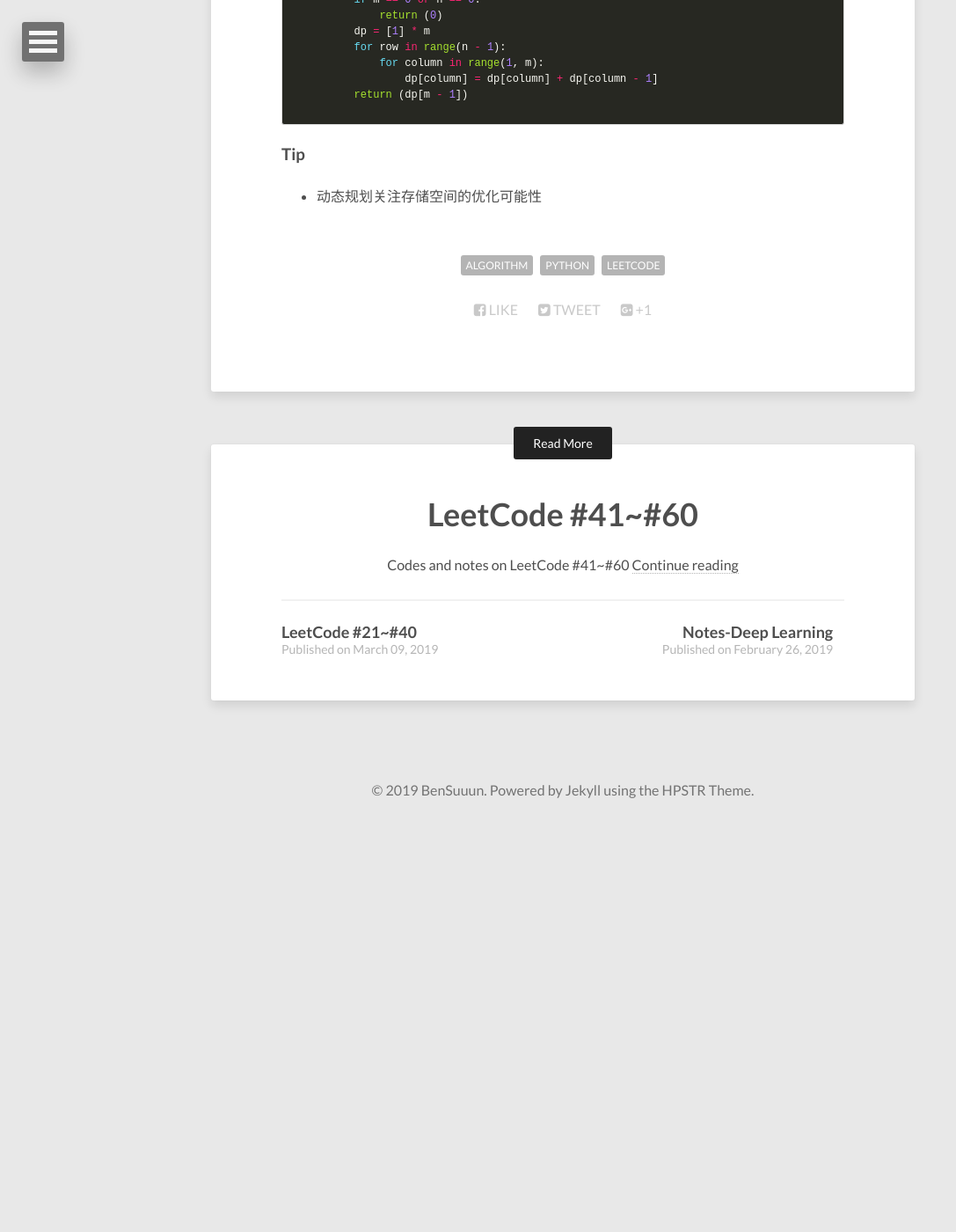
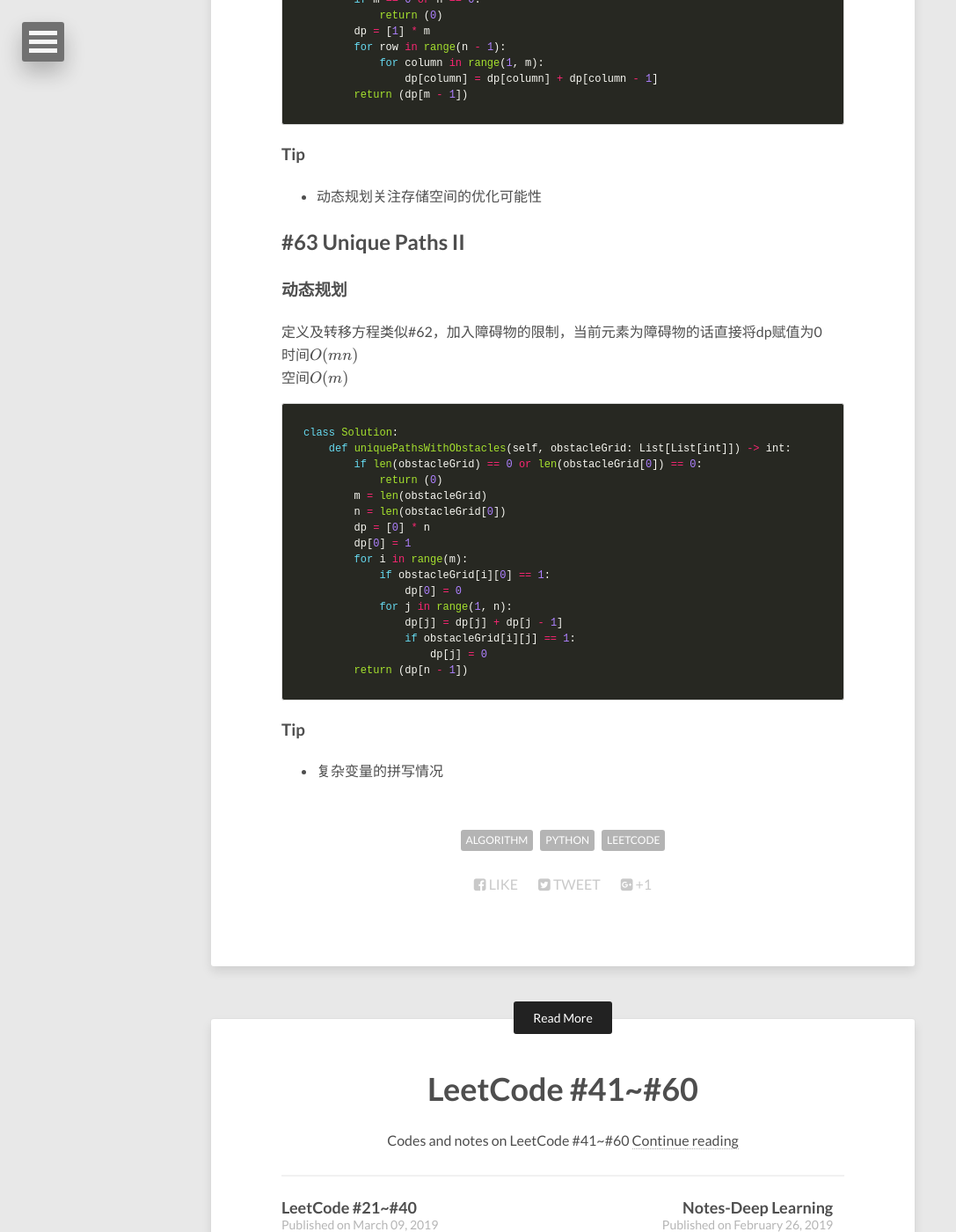
Before and after one commit to Wangbin-Sun/wangbin-sun.github.io, a Jekyll site: the page built from _posts/2019-04-18-leetcode-61-to-80.md, in a window 1280 px wide and 1400 px high, scrolled down 1685 px. Shown: the whole window at 88% size, without its empty margins (0-1087 px from the left). Built offline with Jekyll 4.4.1, drawn with Linux system fonts in a browser that asks for light colours; nearby versions of some CDN libraries; formulas are drawn with MathJax 3; before the commit the page ends 2624 px from its top, so only the background shows below that.

Commit message:
Update Leetcode to #63

````diff
--- a/_posts/2019-04-18-leetcode-61-to-80.md
+++ b/_posts/2019-04-18-leetcode-61-to-80.md
@@ -68,3 +68,31 @@ class Solution:
 
 ### Tip
 * 动态规划关注存储空间的优化可能性
+
+## #63 Unique Paths II
+
+### 动态规划
+定义及转移方程类似#62，加入障碍物的限制，当前元素为障碍物的话直接将dp赋值为0
+时间$O(mn)$
+空间$O(m)$
+```python
+class Solution:
+    def uniquePathsWithObstacles(self, obstacleGrid: List[List[int]]) -> int:
+        if len(obstacleGrid) == 0 or len(obstacleGrid[0]) == 0:
+            return (0)
+        m = len(obstacleGrid)
+        n = len(obstacleGrid[0])
+        dp = [0] * n
+        dp[0] = 1
+        for i in range(m):
+            if obstacleGrid[i][0] == 1:
+                dp[0] = 0
+            for j in range(1, n):
+                dp[j] = dp[j] + dp[j - 1]
+                if obstacleGrid[i][j] == 1:
+                    dp[j] = 0
+        return (dp[n - 1])
+```
+
+### Tip
+* 复杂变量的拼写情况
````
